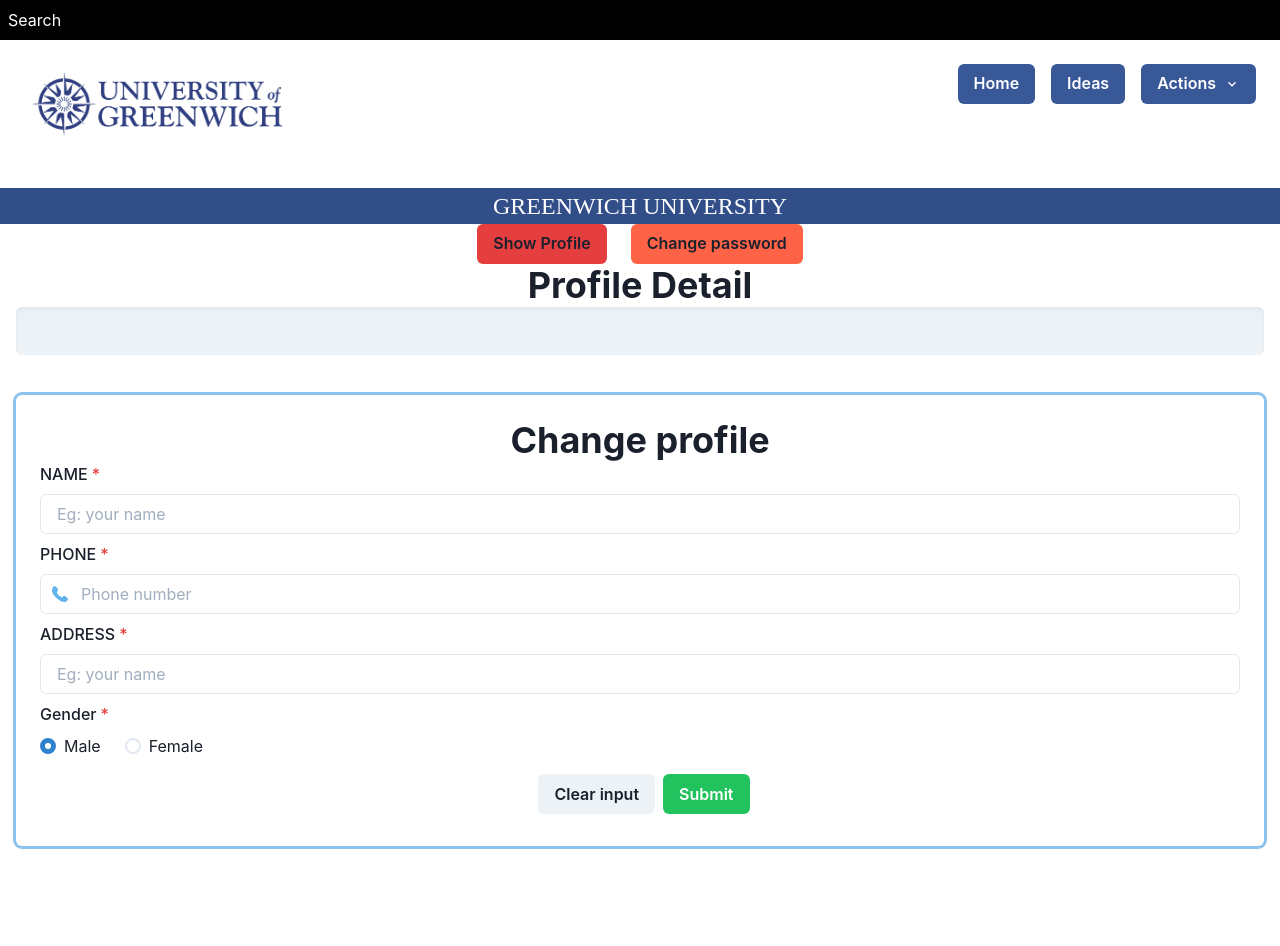
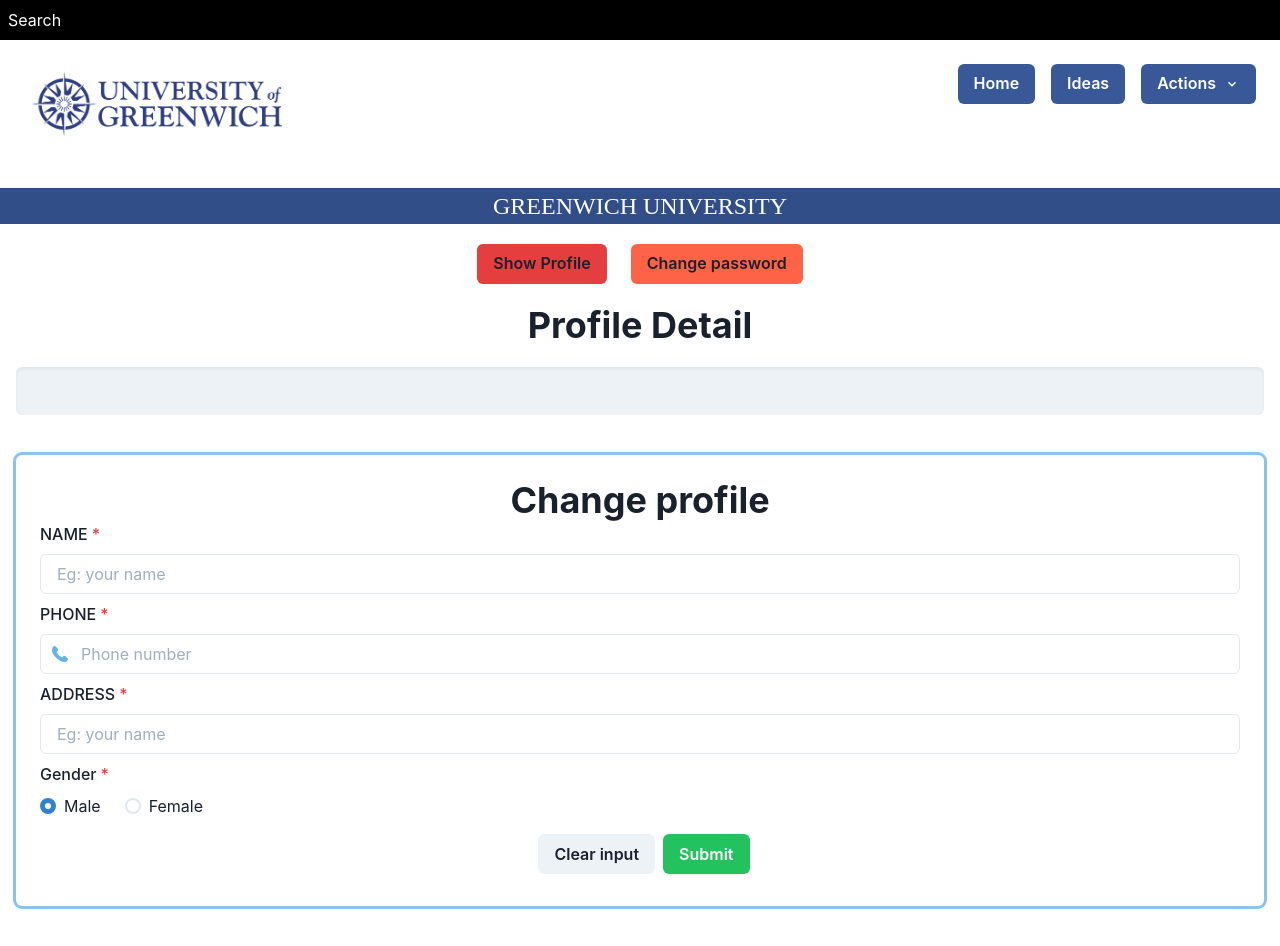
Before and after one commit to COMP1640-Team3/client-app, a React (Create React App) app: page /my-account/profiles in a window 1280 px wide. Before the commit the page ends 886 px from the top, so only its background shows below. Built offline with nearby package versions, Linux system fonts and the light colour scheme; no server answers.

Commit message:
add view user delete idea

```diff
--- a/src/App.js
+++ b/src/App.js
@@ -28,6 +28,7 @@ import QaHome from "./Views/QA-Manger/Home";
 import CategoryDetail from "./Views/QA-Manger/Category/CategoryDetail";
 import CheckIsQaManager from "./components/Guards/CheckIsQaManager";
 import NewCategory from "./Views/QA-Manger/Category/NewCategory";
+import UserIdeas from "./Views/Ideas/Users/UserIdeas";
 
 // Lazy route
 const Ideas = React.lazy(() => import("./Views/Ideas/Ideas"));
@@ -99,6 +100,9 @@ function App() {
                         <Route path="change-password" element={<ChangePassword/>}/>
                     </Route>
 
+                    {/* User ideas */}
+                    <Route path='users/:userId/ideas' element={<UserIdeas/>}/>
+
                     {/* Qa manager routes*/}
                     <Route
                         path="/qa-managers"
--- /dev/null
+++ b/src/Views/Ideas/Users/UserIdeas.js
@@ -0,0 +1,7 @@
+const UserIdeas = () => {
+    return (<>
+        User ideas page
+    </>)
+}
+
+export default UserIdeas
--- a/src/Views/Profiles/Children/ProfileDetail.js
+++ b/src/Views/Profiles/Children/ProfileDetail.js
@@ -77,7 +77,7 @@ const ProfileDetail = () => {
 
     return (<>
         <Heading>Profile Detail</Heading>
-        <VStack boxShadow='inner' p='6' rounded='md' bg='gray.100'
+        <VStack boxShadow='inner' p='6' rounded='md' my={'5'} bg='gray.100'
             spacing={4}
             align='stretch'
         >
@@ -112,7 +112,7 @@ const ProfileDetail = () => {
 
         </VStack>
 
-        <Box my={10} boxShadow='outline' p='6' rounded='md'>
+        <Box my={'10'} boxShadow='outline' p='6' rounded='md'>
             <Heading>Change profile</Heading>
             <FormControl isRequired>
                 <FormLabel>NAME</FormLabel>
--- a/src/Views/Profiles/MyAccount.js
+++ b/src/Views/Profiles/MyAccount.js
@@ -6,7 +6,7 @@ const MyAccount = () => {
 
     return (<>
         <Center>
-            <HStack spacing='24px'>
+            <HStack spacing='24px' m={'5'}>
                 {/*Profile link page*/}
                 <Link to='profiles'>
                     <Button bg={'red.500'}>
```
